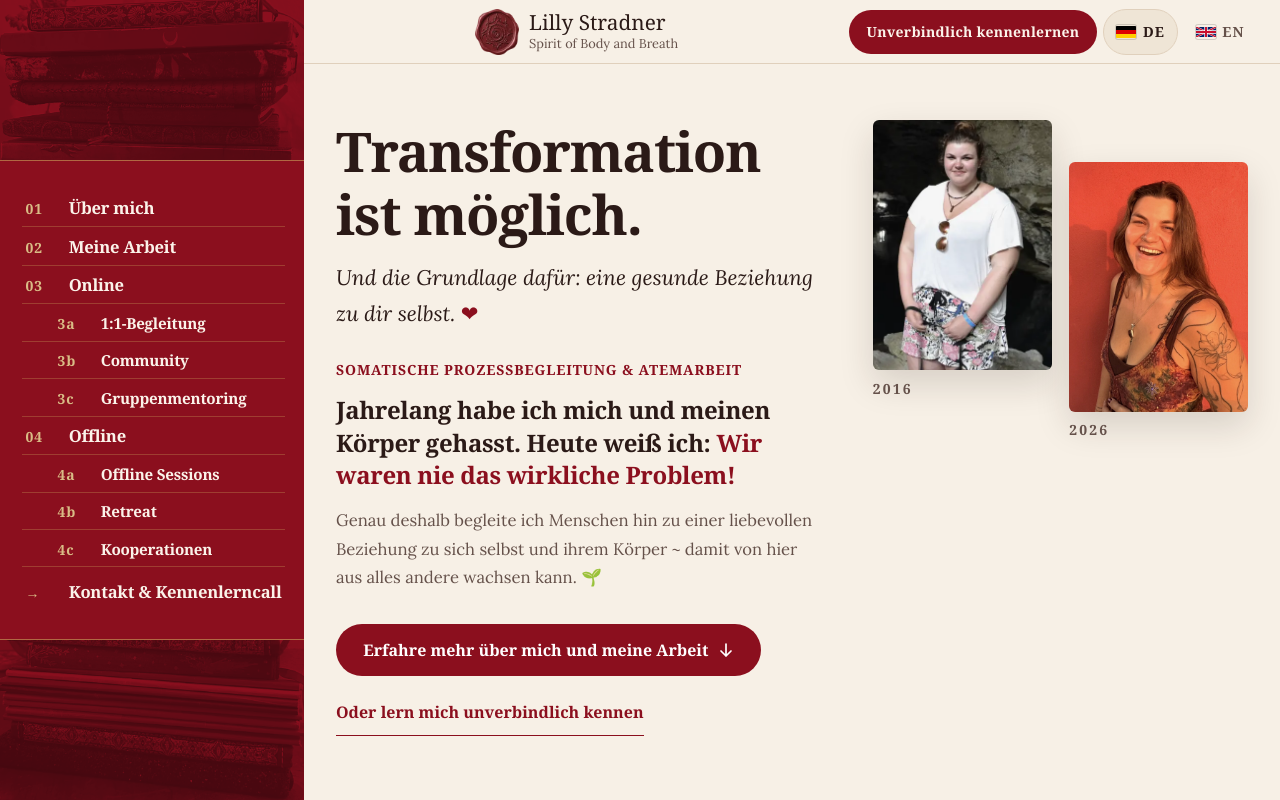
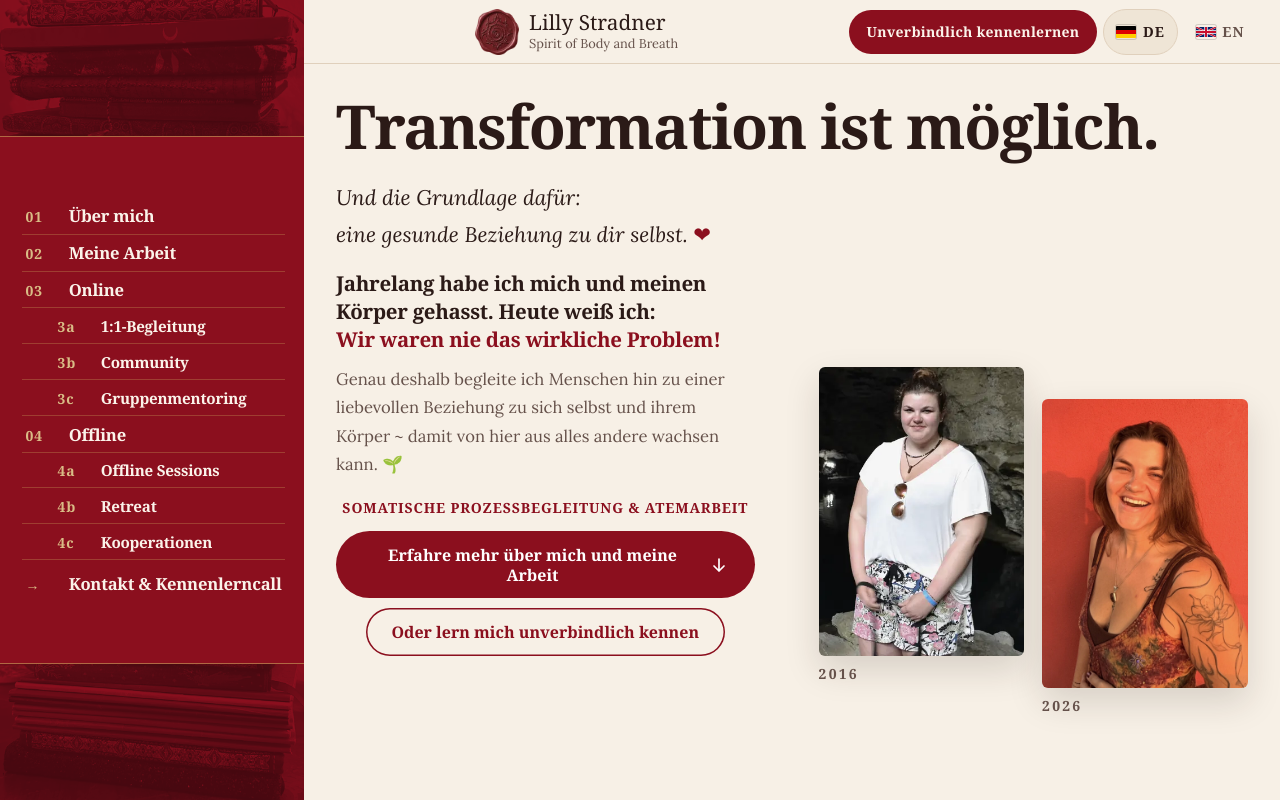
Before and after one commit to lechcode/lilly-stradner-vorschau, a plain HTML site: page index.html in a window 1280 px wide. Shown: the top 800 px of the page. Drawn offline with Linux system fonts and the light colour scheme.

Commit message:
Erste Seite am Desktop als ein Bildschirm, neue Reihenfolge im Hero
- Überschrift in einer Zeile über Text und Fotos
- Reihenfolge: Grundlage, Kernsatz, Absatz, Somatische Prozessbegleitung, Knöpfe
- Zeilenumbrüche nach „Grundlage dafür:“ und „Heute weiß ich:“
- „Oder lern mich unverbindlich kennen“ als Knopf mit Umrandung,
  schließt mit der Unterkante des ersten Fotos ab
- Seitenmenü am Desktop passt immer ohne Scrollen
- Handy: „Menü“ neben dem Symbol und kleine Flaggen bei DE/EN

Co-Authored-By: Claude Opus 5.5 <noreply@anthropic.com>

```diff
--- a/assets/site.css
+++ b/assets/site.css
@@ -94,10 +94,21 @@ section{padding:clamp(4.2rem,9vw,7.5rem) 0; position:relative; scroll-margin-top
 .kopf-marke span{display:block; text-align:left}
 .kopf-marke b{display:block; font:400 1.06rem/1.05 var(--kopf); letter-spacing:0}
 .kopf-marke i{display:block; font:400 .7rem/1.25 var(--leib); font-style:normal; color:var(--tinte-2); margin-top:.1rem}
-@media (max-width:359.98px){
-  .kopf-marke img{width:30px}
-  .kopf-marke b{font-size:.95rem}
-  .kopf-marke i{font-size:.62rem}
+/* schmale Handys: Brandzeichen etwas kleiner, damit Menü und Sprache Platz haben */
+@media (max-width:1023.98px){
+  .kopf-marke{gap:.4rem}
+  .kopf-marke img{width:31px}
+  .kopf-marke b{font-size:.98rem}
+  .kopf-marke i{font-size:.64rem}
+}
+@media (max-width:389.98px){
+  .kopf-marke img{width:27px}
+  .kopf-marke b{font-size:.88rem}
+  .kopf-marke i{font-size:.58rem}
+}
+@media (max-width:349.98px){
+  .kopf-marke i{display:none}
+  .sprache .flagge{display:none}         /* nur sehr schmale Handys (320px) */
 }
 .menue-knopf{
   display:inline-flex; align-items:center; gap:.55rem; min-height:46px; padding:.5rem .95rem;
@@ -106,9 +117,10 @@ section{padding:clamp(4.2rem,9vw,7.5rem) 0; position:relative; scroll-margin-top
   transition:border-color .25s var(--ease), background .25s var(--ease);
 }
 .menue-knopf:hover{border-color:var(--bordeaux); background:var(--creme-2)}
+/* Handy/Tablet (19.11.): Symbol + „Menü" in einer schmalen Pille */
 @media (max-width:1023.98px){
-  .menue-knopf{width:44px; min-height:44px; height:44px; padding:0; justify-content:center; border-radius:50%}
-  .menue-knopf span{position:absolute; width:1px; height:1px; overflow:hidden; clip-path:inset(50%); white-space:nowrap}
+  .menue-knopf{min-height:44px; height:44px; padding:0 .55rem 0 .65rem; gap:.35rem; font-size:.68rem; letter-spacing:.06em}
+  .menue-knopf svg{width:13px; height:10px}
 }
 .menue-knopf svg{width:15px; height:11px; flex:none}
 .menue-knopf svg line{stroke:currentColor; stroke-width:1.6; transition:transform .3s var(--ease)}
@@ -129,9 +141,9 @@ section{padding:clamp(4.2rem,9vw,7.5rem) 0; position:relative; scroll-margin-top
 .flagge{width:20px; height:14px; border-radius:2px; flex:none; box-shadow:0 0 0 1px #00000026}
 /* Handy/Tablet: nur Kuerzel, schmal genug, dass das Brandzeichen exakt mittig bleibt */
 @media (max-width:1023.98px){
-  .sprache{gap:2px}
-  .sprache a{min-height:44px; padding:.4rem .48rem; font-size:.8rem; letter-spacing:.04em}
-  .sprache .flagge{display:none}
+  .sprache{gap:1px}
+  .sprache a{min-height:44px; padding:.4rem .34rem; gap:.22rem; font-size:.72rem; letter-spacing:.03em}
+  .sprache .flagge{width:13px; height:9px}
 }
 
 
@@ -245,48 +257,82 @@ section{padding:clamp(4.2rem,9vw,7.5rem) 0; position:relative; scroll-margin-top
 .nav li.unter a{font-size:clamp(1rem,3.3vw,1.3rem); padding-left:2.4rem; color:#FBF3EA}
 .nav li.nav-kontakt a{border-bottom:none; margin-top:.3rem}
 
-/* ── Hero: Lillys Reihenfolge, als mittige Achse ───────────────
-   Bilder → „Transformation ist möglich." → Grundlage → Zeile →
-   Siegel + Wortmarke → ihr Text → Einladung zum Weiterlesen. */
-.hero{padding-top:clamp(5.6rem,11vw,7.5rem); padding-bottom:clamp(3rem,7vw,5.5rem); text-align:left}
+/* ── Hero ──────────────────────────────────────────────────────
+   19.11. (Lilly): Reihenfolge Ueberschrift → Grundlage → Kernsatz → Absatz →
+   „Somatische Prozessbegleitung & Atemarbeit" → zwei Knoepfe.
+   Desktop: die erste Seite ist genau ein Bildschirm. Ueberschrift in EINER
+   Zeile ueber Text und Fotos, Fotos senkrecht in der Mitte, die Unterkante
+   des zweiten Knopfs schliesst mit der Unterkante des ersten Fotos ab.
+   Handy: Fotos oben, dann dieselbe Reihenfolge, Knoepfe mittig. */
+.hero{
+  --frei:100vw;                           /* Breite neben dem Seitenmenue */
+  --versatz:clamp(1.4rem,5vw,2.6rem);     /* zweites Foto tiefer */
+  padding-top:clamp(5.6rem,11vw,7.5rem); padding-bottom:clamp(3rem,7vw,5.5rem); text-align:left;
+}
 .hero-gitter{display:flex; flex-direction:column; align-items:flex-start}
 .dipt{display:grid; grid-template-columns:1fr 1fr; gap:clamp(.6rem,1.6vw,1.1rem); width:min(100%, 30rem); margin:0 0 clamp(1.8rem,4vw,2.6rem)}
 .dipt figure{margin:0}
-.dipt figure:last-child{margin-top:clamp(1.4rem,5vw,2.6rem)}   /* versetzte Fotos */
-@media (min-width:900px){
-  .hero-gitter{flex-direction:row-reverse; align-items:flex-start; justify-content:space-between; gap:3rem}
-  /* 19.11.: Fotos duerfen schmaler werden, statt den Text nach links unter das
-     Seitenmenue zu schieben (row-reverse laeuft sonst links ueber). */
-  .dipt{width:auto; flex:0 1 30rem; min-width:0; margin:0}
-  .hero .hero-text{flex:1 1 auto; width:auto; min-width:0}
-}
-@media (min-width:1024px){
-  /* Ueberschrift nach der Breite NEBEN dem Seitenmenue bemessen, nicht nach
-     dem ganzen Fenster — sonst ist „Transformation" breiter als die Spalte. */
-  .hero h1{font-size:clamp(2.3rem, calc((100vw - var(--seitennav)) * .056), 4.4rem)}
-}
+.dipt figure:last-child{margin-top:var(--versatz)}   /* versetzte Fotos */
 .dipt picture{display:block; overflow:hidden; border-radius:6px; box-shadow:0 14px 34px #2b1a1726}
 .dipt img{width:100%; aspect-ratio:5/7; object-fit:cover}
 .dipt figure:first-child img{scale:1.08}
 .dipt figcaption{font:600 var(--klein)/1 var(--kopf); letter-spacing:.16em; color:var(--tinte-2); margin-top:.7rem}
 .hero-text{max-width:40rem; width:100%; min-width:0}   /* nie breiter als die Spalte (iPhone) */
 .hero h1{margin:0 0 .9rem; max-width:16ch}
-.grundlage{font-style:italic; font-size:clamp(1.12rem,1.7vw,1.32rem); color:var(--tinte); margin:0 0 1.8rem}
+.grundlage{font-style:italic; font-size:clamp(1.12rem,1.7vw,1.32rem); color:var(--tinte); margin:0 0 1.5rem}
 .herz{color:var(--bordeaux); font-style:normal}
+.kern{font:600 clamp(1.2rem,2vw,1.5rem)/1.35 var(--kopf); letter-spacing:-.015em; margin:0 0 .9rem; max-width:34rem}
+.kern em{font-style:normal; color:var(--bordeaux)}
+.hero-absatz{max-width:34rem; margin-inline:0; color:var(--tinte-2)}
+/* Zeile + Knoepfe: eine mittig ausgerichtete Gruppe */
+.hero-wege{display:flex; flex-direction:column; align-items:center; text-align:center; gap:.8rem; margin-top:1.8rem}
 /* Lilly: „am Handy in einer Zeile" — gemessen einzeilig ab 320px. */
 .zeile{
   font:600 min(.875rem, 2.85vw)/1.2 var(--kopf); letter-spacing:.06em; text-transform:uppercase;
-  white-space:nowrap; color:var(--bordeaux); margin:0 0 1rem;
+  white-space:nowrap; color:var(--bordeaux); margin:0 0 .3rem;
 }
-.lockup{display:inline-flex; align-items:center; gap:.9rem; margin:0 0 1.9rem; text-align:left}
-.lockup img{width:clamp(48px,7vw,62px); height:auto; flex:none}
-.lockup b{display:block; font:600 var(--h4)/1.2 var(--kopf); letter-spacing:-.01em}
-.lockup i{display:block; font:600 .78rem/1 var(--kopf); font-style:normal; letter-spacing:.16em;
-          text-transform:uppercase; color:var(--tinte-2); margin-top:.35rem}
-.kern{font:600 clamp(1.2rem,2vw,1.5rem)/1.35 var(--kopf); letter-spacing:-.015em; margin:0 0 .9rem; max-width:34rem}
-.kern em{font-style:normal; color:var(--bordeaux)}
-.hero-text > p:not(.kern):not(.zeile):not(.grundlage):not(.hero-wege){max-width:34rem; margin-inline:0; color:var(--tinte-2)}
-.hero-wege{display:flex; flex-direction:column; align-items:flex-start; gap:1rem; margin-top:2rem}
+.hero-wege .knopf{justify-content:center; text-align:center}
+/* Handy: beide Knoepfe einzeilig */
+@media (max-width:899.98px){
+  .hero-wege .knopf{font-size:min(1rem, 3.85vw); padding-inline:clamp(.9rem, 4vw, 1.6rem); white-space:nowrap}
+}
+
+@media (min-width:900px){
+  .hero{
+    --versatz:2rem;
+    min-height:100svh; display:flex; align-items:center;
+    /* oben Platz fuer die Kopfleiste, unten fuer das tiefere zweite Foto.
+       --heben schiebt den Block auf hohen Bildschirmen nach oben, damit die
+       Fotos naeher an der Bildschirmmitte sitzen. */
+    --heben:clamp(0px, 100svh - 740px, 220px);
+    padding:calc(64px + 2vh) 0 calc(2vh + var(--versatz) + 1.6rem + var(--heben));
+  }
+  .hero-gitter{
+    display:grid; grid-template-columns:minmax(0,1fr) auto; column-gap:clamp(2.5rem,5vw,5rem);
+    grid-template-areas:"titel titel" "text bilder"; align-items:end;
+  }
+  .hero h1{
+    grid-area:titel; white-space:nowrap; max-width:none; margin:0 0 clamp(.8rem,2.5vh,2.2rem);
+    font-size:clamp(2.4rem, calc(var(--frei) * .062), 5rem);
+  }
+  .hero .hero-text{grid-area:text; max-width:38rem}
+  /* Breite nach Bildschirmhoehe begrenzt, damit alles auf eine Seite passt.
+     Unterkante: das erste Foto endet auf Hoehe des zweiten Knopfs; das
+     tiefere zweite Foto samt Jahreszahl ragt darunter hinaus. */
+  .dipt{
+    grid-area:bilder; margin:0 0 calc(-1 * (var(--versatz) + 1.575rem));
+    width:min(34rem, 38vw, calc((100svh - 64px) * .64), calc(var(--frei) * .44));
+  }
+}
+@media (min-width:1024px){
+  .hero{--frei:calc(100vw - var(--seitennav))}
+}
+@media (min-width:900px){
+  .hero .grundlage{margin-bottom:clamp(.9rem,2.2vh,1.5rem)}
+  .hero .kern{font-size:clamp(1.15rem,1.6vw,1.4rem); margin-bottom:clamp(.5rem,1.4vh,.9rem)}
+  .hero-absatz{margin-bottom:0}
+  .hero-wege{margin-top:clamp(1rem,2.6vh,1.8rem); gap:clamp(.55rem,1.2vh,.8rem)}
+}
 
 /* ── Knoepfe ───────────────────────────────────────────────── */
 .knopf{
@@ -297,6 +343,9 @@ section{padding:clamp(4.2rem,9vw,7.5rem) 0; position:relative; scroll-margin-top
 }
 .knopf:hover{transform:translateY(-2px); background:var(--bordeaux-tief); box-shadow:0 10px 24px #79242733}
 .knopf svg{width:16px; height:16px; flex:none}
+/* Zweiter Knopf (19.11.): klar klickbar, aber leiser als der volle Knopf */
+.knopf.knopf-zweit{background:transparent; color:var(--bordeaux); box-shadow:inset 0 0 0 1.5px var(--bordeaux); min-height:48px; padding:.75rem 1.6rem}
+.knopf.knopf-zweit:hover{background:var(--bordeaux-zart); color:var(--bordeaux-tief); box-shadow:inset 0 0 0 1.5px var(--bordeaux-tief)}
 .boden-glut .knopf{background:var(--auf-bordeaux); color:var(--bordeaux)}
 .boden-glut .knopf:hover{background:#fff; box-shadow:0 10px 24px #00000033}
 .knopf-leise{
@@ -680,14 +729,15 @@ footer{background:var(--bordeaux-tief); color:var(--auf-bordeaux); padding:clamp
   .glutlinie{inset:0 auto 0 calc(var(--seitennav) - 1px)}
   .nav{
     --streifen-oben:0px;
-    --streifen:clamp(140px, 20vh, 220px);
+    --streifen:clamp(84px, 17vh, 220px);      /* Lilly: alles ohne Scrollen sichtbar */
+    --luft:clamp(.4rem, 1.6vh, 1rem);
     inset:0 auto 0 0; width:var(--seitennav); z-index:96; opacity:1; visibility:visible;
     padding:calc(var(--streifen) + var(--luft)) 1.2rem calc(var(--streifen) + var(--luft)) 1.4rem; transition:none;
   }
   .nav::before,.nav::after{opacity:.5; transition:none}
   @supports not (mix-blend-mode:multiply){ .nav::before,.nav::after{opacity:1} }
   .nav ol{width:100%}
-  .nav a{font-size:clamp(1.02rem,1.3vw,1.18rem); gap:.7rem; padding:.5rem .2rem}
+  .nav a{font-size:clamp(.95rem, min(1.3vw, 2.4vh), 1.18rem); gap:.7rem; padding:clamp(.25rem, .9vh, .5rem) .2rem}
   .nav a span{min-width:2rem}
-  .nav li.unter a{font-size:.95rem; padding-left:2.2rem}
+  .nav li.unter a{font-size:clamp(.85rem, 2vh, .95rem); padding-left:2.2rem}
 }
--- a/index.html
+++ b/index.html
@@ -144,24 +144,26 @@
       </figure>
     </div>
 
+    <!-- 19.11.: Ueberschrift ausserhalb der Textspalte, damit sie am Desktop
+         in EINER Zeile ueber Text und Fotos laufen kann. -->
+    <h1>Transformation ist möglich.</h1>
+
     <div class="hero-text">
-      <h1>Transformation ist möglich.</h1>
+      <p class="grundlage">Und die Grundlage dafür:<br> eine gesunde Beziehung zu dir selbst. <span class="herz" aria-hidden="true">❤</span></p>
 
-      <p class="grundlage">Und die Grundlage dafür: eine gesunde Beziehung zu dir selbst. <span class="herz" aria-hidden="true">❤</span></p>
+      <p class="kern">Jahrelang habe ich mich und meinen Körper gehasst. Heute weiß ich:<br> <em>Wir waren nie das wirkliche Problem!</em></p>
+      <p class="hero-absatz">Genau deshalb begleite ich Menschen hin zu einer liebevollen Beziehung zu sich selbst und ihrem Körper ~ damit von hier aus alles andere wachsen kann. <span aria-hidden="true">🌱</span></p>
 
-      <!-- Runde 2: ohne Strich davor, „&" statt Punkt, am Handy in EINER Zeile. -->
-      <p class="zeile">Somatische Prozessbegleitung &amp; Atemarbeit</p>
-
-      <p class="kern">Jahrelang habe ich mich und meinen Körper gehasst. Heute weiß ich: <em>Wir waren nie das wirkliche Problem!</em></p>
-      <p>Genau deshalb begleite ich Menschen hin zu einer liebevollen Beziehung zu sich selbst und ihrem Körper ~ damit von hier aus alles andere wachsen kann. <span aria-hidden="true">🌱</span></p>
-
-      <p class="hero-wege">
+      <div class="hero-wege">
+        <!-- Runde 2: ohne Strich davor, „&" statt Punkt, am Handy in EINER Zeile.
+             19.11.: steht jetzt direkt ueber den Knoepfen. -->
+        <p class="zeile">Somatische Prozessbegleitung &amp; Atemarbeit</p>
         <a class="knopf runter" href="#ueber-mich">
           Erfahre mehr über mich und meine Arbeit
           <svg viewBox="0 0 16 16" fill="none" aria-hidden="true"><path d="M8 2v12M3 9l5 5 5-5" stroke="currentColor" stroke-width="1.7" stroke-linecap="round" stroke-linejoin="round"/></svg>
         </a>
-        <a class="knopf-leise" href="#kontakt" data-thema="Kennenlerncall">Oder lern mich unverbindlich kennen</a>
-      </p>
+        <a class="knopf knopf-zweit" href="#kontakt" data-thema="Kennenlerncall">Oder lern mich unverbindlich kennen</a>
+      </div>
     </div>
   </div>
 </section>
```
Also changed, not shown: en.html (+13 -11 lines), 1 other file.
